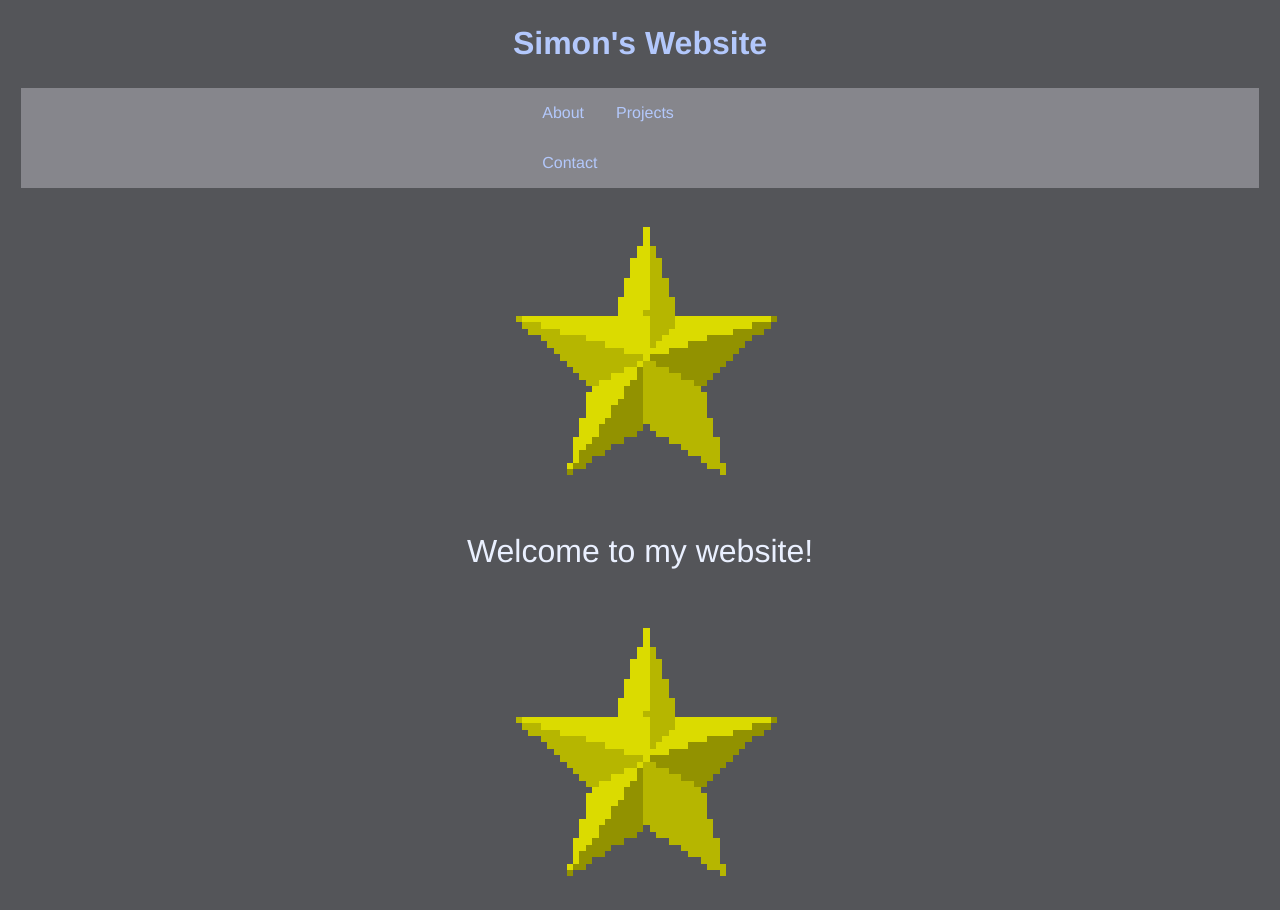
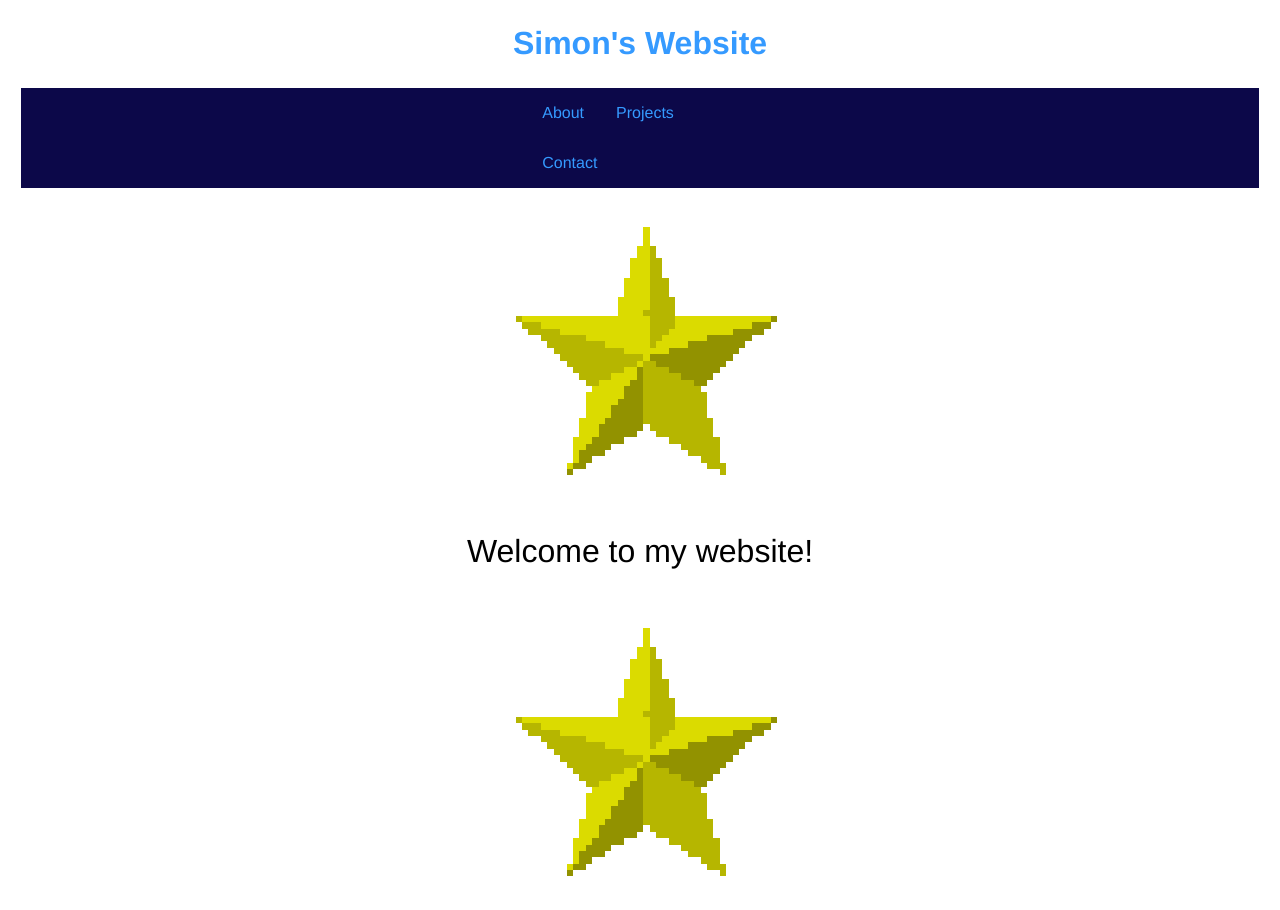
Before and after one commit to simon0h/simon0h.github.io, a Jekyll site: the page built from index.html, in a window 1280 px wide. Built offline with Jekyll 4.4.1, drawn with Linux system fonts in a browser that asks for light colours.

Commit message:
Update default.html

```diff
--- a/_layouts/default.html
+++ b/_layouts/default.html
@@ -4,7 +4,7 @@
 
 <head>
   <link rel="stylesheet" href="https://cdnjs.cloudflare.com/ajax/libs/font-awesome/4.7.0/css/font-awesome.min.css">
-  <link rel="stylesheet" type="text/css" href="/css/style_dark.css">
+  <link rel="stylesheet" type="text/css" href="/css/style.css">
 </head>
 
 <body>
```
